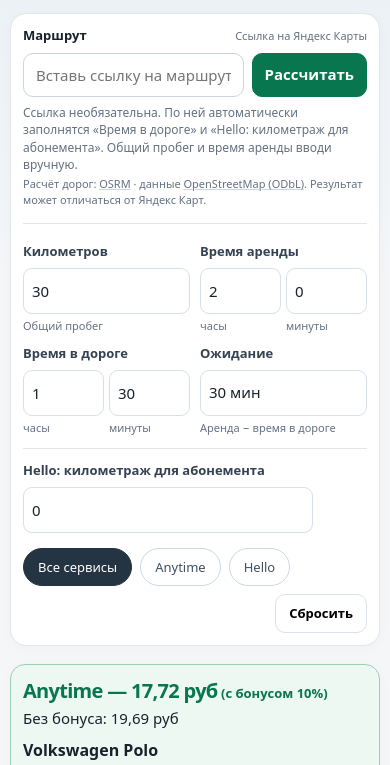
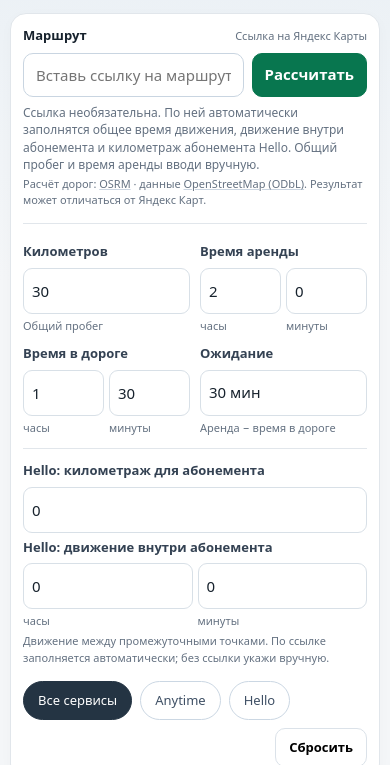
Before and after one commit to max8257479-max/max8257479-max.github.io, a plain HTML site: page index.html in a window 390 px wide. Shown: the part 79-844 px from the top of the page. Drawn offline with Linux system fonts and the light colour scheme.

Commit message:
fix: account for driving inside Hello subscriptions

```diff
--- a/index.html
+++ b/index.html
@@ -50,13 +50,13 @@ body{background:linear-gradient(180deg,#eaf0f5 0,#f4f6f8 360px);font:15px/1.45 s
 .route-status.error{color:#a34b0b}
 .route-attribution{margin-top:3px;line-height:1.4}
 .route-attribution a{color:inherit;text-decoration:underline;text-decoration-color:#cbd5e1}
-.hello-km-block{grid-template-columns:minmax(0,290px)}
+.hello-km-block{grid-template-columns:repeat(2,minmax(0,290px));align-items:start}@media(max-width:600px){.hello-km-block{grid-template-columns:1fr}}
 @media(max-width:600px){.route-entry{grid-template-columns:minmax(0,1fr) auto}.route-entry button{padding:0 12px}}
 </style></head><body><div class="wrap"><header><div><h1>Anytime <span style="color:#93a2b5">vs</span> Hello</h1></div><div class="badgetop" id="dataStatus" title="Hello: официальный сайт. Anytime: публичная проверка и ручное подтверждение полной тарифной матрицы.">Данные: 23.11.2026 · резервная база</div></header>
 <div class="panel"><section class="route-panel" aria-label="Маршрут">
  <div class="route-head"><label for="routeUrl">Маршрут</label><span>Ссылка на Яндекс Карты</span></div>
  <div class="route-entry"><input id="routeUrl" type="url" inputmode="url" placeholder="Вставь ссылку на маршрут" autocomplete="off"><button id="routeCalculate" type="button">Рассчитать</button></div>
- <div id="routeStatus" class="route-status" aria-live="polite">Ссылка необязательна. По ней автоматически заполнятся «Время в дороге» и «Hello: километраж для абонемента». Общий пробег и время аренды вводи вручную.</div>
+ <div id="routeStatus" class="route-status" aria-live="polite">Ссылка необязательна. По ней автоматически заполнятся общее время движения, движение внутри абонемента и километраж абонемента Hello. Общий пробег и время аренды вводи вручную.</div>
  <div class="route-attribution">Расчёт дорог: <a href="https://project-osrm.org/" target="_blank" rel="noopener">OSRM</a> · данные <a href="https://www.openstreetmap.org/copyright" target="_blank" rel="noopener">OpenStreetMap (ODbL)</a>. Результат может отличаться от Яндекс Карт.</div>
 </section>
 <div class="formgrid">
@@ -64,7 +64,7 @@ body{background:linear-gradient(180deg,#eaf0f5 0,#f4f6f8 360px);font:15px/1.45 s
 <fieldset class="field timefield"><legend>Время аренды</legend><div class="timepair"><div><input id="hours" aria-label="Время аренды — часы" type="number" step="1" min="0" max="720" value="2"><small>часы</small></div><div><input id="minutes" aria-label="Время аренды — минуты" type="number" step="1" min="0" max="59" value="0"><small>минуты</small></div></div></fieldset>
 <fieldset class="field timefield"><legend>Время в дороге</legend><div class="timepair"><div><input id="driveHours" aria-label="Время в дороге — часы" type="number" step="1" min="0" max="720" value="1"><small>часы</small></div><div><input id="driveMinutes" aria-label="Время в дороге — минуты" type="number" step="1" min="0" max="59" value="30"><small>минуты</small></div></div></fieldset>
 <div class="field waiting"><label for="parking">Ожидание</label><output id="parking" aria-live="polite" for="hours minutes driveHours driveMinutes">0 ч 30 мин</output><small>Аренда − время в дороге</small></div>
-</div><section class="hello-km-block"><div class="field"><label for="helloPackageKm">Hello: километраж для абонемента</label><input id="helloPackageKm" type="number" inputmode="decimal" step="any" min="0" max="30" value="0" aria-describedby="helloKmError"><div id="helloKmError" class="hello-km-error" aria-live="polite" hidden></div></div></section><div class="controls"><button class="chip active" data-provider="all">Все сервисы</button><button class="chip" data-provider="Anytime">Anytime</button><button class="chip" data-provider="Hello">Hello</button><button id="reset" class="btnsecondary" style="margin-left:auto">Сбросить</button></div>
+</div><section class="hello-km-block"><div class="field"><label for="helloPackageKm">Hello: километраж для абонемента</label><input id="helloPackageKm" type="number" inputmode="decimal" step="any" min="0" max="30" value="0" aria-describedby="helloKmError"><div id="helloKmError" class="hello-km-error" aria-live="polite" hidden></div></div><fieldset class="field timefield"><legend>Hello: движение внутри абонемента</legend><div class="timepair"><div><input id="helloPackageDriveHours" aria-label="Hello: движение внутри абонемента — часы" type="number" step="1" min="0" max="720" value="0"><small>часы</small></div><div><input id="helloPackageDriveMinutes" aria-label="Hello: движение внутри абонемента — минуты" type="number" step="1" min="0" max="59" value="0"><small>минуты</small></div></div><small class="hello-km-help">Движение между промежуточными точками. По ссылке заполняется автоматически; без ссылки укажи вручную.</small><div id="helloPackageDriveError" class="hello-km-error" aria-live="polite" hidden></div></fieldset></section><div class="controls"><button class="chip active" data-provider="all">Все сервисы</button><button class="chip" data-provider="Anytime">Anytime</button><button class="chip" data-provider="Hello">Hello</button><button id="reset" class="btnsecondary" style="margin-left:auto">Сбросить</button></div>
 </div>
 <div id="warning" class="warnbox" style="display:none"></div><div class="summary" aria-live="polite"><h2 id="count">Подбираем варианты...</h2><div id="grossPrice" class="gross-price" hidden></div><div id="winningModel" class="winning-model" hidden></div><div id="winningTariff" class="winning-tariff" hidden></div><div id="paymentNote" class="payment-note" hidden></div><div id="trip" class="muted"></div></div><div id="results" class="results"></div>
 <div class="foot">Автообновление доступно при открытии калькулятора через опубликованную веб-ссылку. Локальный HTML использует встроенную резервную базу. Калькулятор не бронирует автомобиль.</div></div>
@@ -1113,28 +1113,40 @@ function anytimeOptions(v,t,distance,stop,includeApprox){
  }
  return includeApprox?options:options.filter(p=>p.status==='подтверждено');
 }
-function helloOptions(v,t,distance,stop,includeMixed=true,packageKm=0){
+function helloOptions(v,t,distance,stop,includeMixed=true,packageKm=0,packageDrive=0){
  const drive=t-stop;
+ const outerDrive=Math.max(0,drive-packageDrive);
+ const packageTime=packageDrive+stop;
  let options=[{label:'Минутный тариф',cost:round2(drive*v.move+stop*v.park),status:'подтверждено',base:drive*v.move+stop*v.park,kmCharge:0,over:0}];
  for(const p of v.packages){
   if(p.minutes<t)continue; // no invented extrapolation rule
-  options.push({label:`Абонемент · ${p.label}`,cap:p.minutes,cost:round2(p.price+distance*v.km),base:p.price,kmCharge:distance*v.km,over:0,status:'подтверждено'});
+  options.push({label:'Абонемент · '+p.label,cap:p.minutes,cost:round2(p.price+distance*v.km),base:p.price,kmCharge:distance*v.km,over:0,status:'подтверждено'});
  }
- if(includeMixed&&drive>0&&stop>0){
+ if(includeMixed&&outerDrive>0&&packageTime>0){
   for(const p of v.packages.filter(p=>[180,360,540].includes(p.minutes))){
-   // Outer legs use minute billing; the middle interval includes travel on the subscription.
-   const uncoveredWait=Math.max(0,stop-p.minutes), unused=Math.max(0,p.minutes-stop);
-   const moveCost=drive*v.move, waitCost=uncoveredWait*v.park, kmCharge=packageKm*v.km;
-   const label=`Минутный + абонемент ${p.label} + минутный`;
-   const mixDetail=`Дорога туда и обратно: ${timeText(drive)} (${fmt(moveCost)} руб) · Абонемент ${p.label}: ${fmt(p.price)} руб · Средняя часть: ${timeText(stop)}${uncoveredWait?` · Ожидание сверх абонемента: ${timeText(uncoveredWait)} (${fmt(waitCost)} руб)`:''}${unused?` · Неиспользованное время: ${timeText(unused)} (оплачено; нужен досрочный переход на минутный тариф)`:''} · Пробег по абонементу: ${packageKm.toLocaleString('ru-RU')} км × ${fmt(v.km)} руб/км = ${fmt(kmCharge)} руб.${uncoveredWait&&packageKm>0?' Весь указанный пробег предполагается внутри абонемента, остаток — стоянка.':''}`;
-   options.push({label,cost:round2(moveCost+p.price+waitCost+kmCharge),base:moveCost+p.price+waitCost,kmCharge,over:0,status:'условный сценарий',mixed:true,mixDetail,packageKm,estimated:true});
+   // First and last route legs use minute billing; every middle leg and all waiting are inside the subscription interval.
+   const extraTime=Math.max(0,packageTime-p.minutes);
+   const unused=Math.max(0,p.minutes-packageTime);
+   const extraDrive=packageTime>0?extraTime*packageDrive/packageTime:0;
+   const extraPark=extraTime-extraDrive;
+   const moveCost=outerDrive*v.move;
+   const extraMoveCost=extraDrive*v.move;
+   const extraParkCost=extraPark*v.park;
+   const kmCharge=packageKm*v.km;
+   const over=round2(extraMoveCost+extraParkCost);
+   const label='Минутный + абонемент '+p.label+' + минутный';
+   let mixDetail='Крайние участки по минутному тарифу: '+timeText(outerDrive)+' ('+fmt(moveCost)+' BYN) · Движение внутри абонемента: '+timeText(packageDrive)+' · Ожидание внутри маршрута: '+timeText(stop)+' · Средний участок: '+timeText(packageTime)+' · Абонемент '+p.label+': '+fmt(p.price)+' BYN';
+   if(extraTime>0)mixDetail+=' · Перерасход '+timeText(extraTime)+': ориентировочно '+timeText(extraDrive)+' движения ('+fmt(extraMoveCost)+' BYN) и '+timeText(extraPark)+' стоянки ('+fmt(extraParkCost)+' BYN); распределён пропорционально времени движения и ожидания';
+   if(unused>0)mixDetail+=' · Неиспользованное время: '+timeText(unused)+' (включено в стоимость абонемента)';
+   if(packageKm>0)mixDetail+=' · Пробег внутри абонемента: '+packageKm.toLocaleString('ru-RU')+' км × '+fmt(v.km)+' BYN/км = '+fmt(kmCharge)+' BYN';
+   options.push({label,cost:round2(moveCost+p.price+kmCharge+extraMoveCost+extraParkCost),base:round2(moveCost+p.price),kmCharge,over,status:extraTime>0?'оценка перерасхода':'условный сценарий',mixed:true,mixDetail,packageKm,packageDrive,outerDrive,packageTime,extraTime,extraDrive,extraPark,estimated:extraTime>0});
   }
  }
  return options;
 }
 const timeText=m=>[Math.floor(m/60)?`${Math.floor(m/60)} ч`:'',m%60?`${m%60} мин`:''].filter(Boolean).join(' ')||'0 ч';
 
-const ROUTE_STATUS_DEFAULT='Ссылка необязательна. По ней автоматически заполнятся «Время в дороге» и «Hello: километраж для абонемента». Общий пробег и время аренды вводи вручную.';
+const ROUTE_STATUS_DEFAULT='Ссылка необязательна. По ней автоматически заполнятся общее время движения, движение внутри абонемента и километраж абонемента Hello. Общий пробег и время аренды вводи вручную.';
 let routeRequestId=0,routeInFlightUrl='',lastAppliedRouteLink='',lastRouteRequestAt=0;
 function parseYandexRouteLink(raw){
  let url;
@@ -1178,27 +1190,32 @@ async function calculateRouteFromYandexLink(){
   if(data.code!=='Ok'||!data.routes||!data.routes.length)throw new Error('Не удалось построить маршрут по координатам из ссылки.');
   const route=data.routes[0],legs=route.legs;
   if(!legs||legs.length!==points.length-1||!legs.length)throw new Error('Сервис не вернул расстояния по всем участкам маршрута.');
-  const first=legs[0],last=legs[legs.length-1];
-  const outerDistance=legs.length===1?first.distance:first.distance+last.distance;
-  const outerDuration=legs.length===1?first.duration:first.duration+last.duration;
-  const packageDistance=Math.max(0,Number(route.distance)-outerDistance);
+  const middleLegs=legs.length>2?legs.slice(1,-1):[];
+  const totalDistance=legs.reduce((sum,leg)=>sum+Number(leg.distance||0),0);
+  const packageDistance=middleLegs.reduce((sum,leg)=>sum+Number(leg.distance||0),0);
+  const totalDurationSeconds=legs.reduce((sum,leg)=>sum+Number(leg.duration||0),0);
+  const packageDurationSeconds=middleLegs.reduce((sum,leg)=>sum+Number(leg.duration||0),0);
   const packageKm=Math.round(packageDistance/10)/100;
-  const driveMinutes=Math.max(0,Math.round(outerDuration/60));
-  if(!Number.isFinite(packageKm)||!Number.isFinite(driveMinutes))throw new Error('Получены некорректные значения расстояния или времени.');
+  const driveMinutes=Math.max(0,Math.round(totalDurationSeconds/60));
+  const packageDriveMinutes=Math.max(0,Math.round(packageDurationSeconds/60));
+  const outerDriveMinutes=Math.max(0,driveMinutes-packageDriveMinutes);
+  if(!Number.isFinite(packageKm)||!Number.isFinite(driveMinutes)||!Number.isFinite(packageDriveMinutes))throw new Error('Получены некорректные значения расстояния или времени.');
   if(requestId!==routeRequestId)return;
   $('helloPackageKm').value=String(packageKm);
   $('driveHours').value=String(Math.floor(driveMinutes/60));
   $('driveMinutes').value=String(driveMinutes%60);
+  $('helloPackageDriveHours').value=String(Math.floor(packageDriveMinutes/60));
+  $('helloPackageDriveMinutes').value=String(packageDriveMinutes%60);
   lastAppliedRouteLink=raw;
-  const totalKm=Number(route.distance)/1000;
-  const message='Готово: весь маршрут '+fmt(totalKm)+' км · в абонемент Hello '+fmt(packageKm)+' км · время в дороге '+timeText(driveMinutes)+'. Общий пробег и время аренды введи вручную.';
+  const totalKm=totalDistance/1000;
+  const message='Готово: весь маршрут '+fmt(totalKm)+' км · крайние участки по минутному тарифу '+timeText(outerDriveMinutes)+' · движение внутри абонемента '+timeText(packageDriveMinutes)+' · пробег внутри абонемента '+fmt(packageKm)+' км. Общий пробег и время аренды введи вручную.';
   status.textContent=message;
   status.className='route-status success';
   if(points.length===2)status.textContent+=' В ссылке только один участок: для комбинированного маршрута добавь обратный путь до стартовой точки.';
   calcAll();
  }catch(error){
   if(requestId!==routeRequestId)return;
-  status.textContent=(error&&error.message?error.message:'Не удалось рассчитать маршрут.')+' Время в дороге и километраж абонемента можно ввести вручную.';
+  status.textContent=(error&&error.message?error.message:'Не удалось рассчитать маршрут.')+' Общее время движения, движение внутри абонемента и километраж можно ввести вручную.';
   status.className='route-status error';
  }finally{
   if(requestId===routeRequestId){routeInFlightUrl='';button.disabled=false;button.textContent='Рассчитать';}
@@ -1209,19 +1226,26 @@ const bonusAmount=(v,cost)=>v.provider==='Anytime'?Math.round(cost*0.10*100)/100
 const effectiveCost=(v,cost)=>v.provider==='Anytime'?Math.round(cost*0.90*100)/100:cost;
 const compactLabel=label=>label.replace(/^Часы: /,'').replace(/^Дни: /,'');
 const priceText=(v,o)=>`${o.status==='подтверждено'?'':'≈ '}${fmt(effectiveCost(v,o.cost))}`;
-function getTrip(){const d=safe($('km').value), h=safe($('hours').value),m=safe($('minutes').value),dh=safe($('driveHours').value),dm=safe($('driveMinutes').value);return {d,t:Math.round(h*60+m),drive:Math.round(dh*60+dm)};}
+function getTrip(){const d=safe($('km').value),h=safe($('hours').value),m=safe($('minutes').value),dh=safe($('driveHours').value),dm=safe($('driveMinutes').value),pdh=safe($('helloPackageDriveHours').value),pdm=safe($('helloPackageDriveMinutes').value);return {d,t:Math.round(h*60+m),drive:Math.round(dh*60+dm),packageDrive:Math.round(pdh*60+pdm)};}
 function calcAll(){
- const {d,t,drive}=getTrip();
+ const {d,t,drive,packageDrive}=getTrip();
  const warn=[], valid=drive<=t&&t>0;
  const par=t-drive;
- const kmInput=$('helloPackageKm'), kmRaw=kmInput.value.trim(), packageKm=kmRaw===''?0:Number(kmRaw);
+ const kmInput=$('helloPackageKm'),kmRaw=kmInput.value.trim(),packageKm=kmRaw===''?0:Number(kmRaw);
+ const packageDriveHours=$('helloPackageDriveHours'),packageDriveMinutes=$('helloPackageDriveMinutes');
+ const packageDriveValid=packageDrive<=drive&&packageDriveHours.validity.valid&&packageDriveMinutes.validity.valid;
+ const packageTime=packageDrive+par;
+ const packageTimeValid=packageTime>0;
  kmInput.max=String(d);
  const kmValid=Number.isFinite(packageKm)&&packageKm>=0&&packageKm<=d&&!kmInput.validity.badInput;
- const mixedValid=kmValid&&(packageKm===0||par>0);
- const kmError=$('helloKmError');kmError.hidden=mixedValid;kmInput.classList.toggle('errorfield',!mixedValid);
- kmInput.setAttribute('aria-invalid',String(!mixedValid));
- kmError.textContent=!kmValid?'Укажи пробег от 0 до общего километража ('+d.toLocaleString('ru-RU')+' км).':!mixedValid?'Для пробега по абонементу нужно время на среднюю часть маршрута.':'';
- if(!mixedValid)warn.push('Комбинированные тарифы Hello временно исключены: проверь километраж абонемента.');
+ const mixedValid=kmValid&&packageDriveValid&&packageTimeValid;
+ const kmError=$('helloKmError');kmError.hidden=kmValid&&packageTimeValid;kmInput.classList.toggle('errorfield',!kmValid);
+ kmInput.setAttribute('aria-invalid',String(!kmValid));
+ kmError.textContent=!kmValid?'Укажи пробег от 0 до общего километража ('+d.toLocaleString('ru-RU')+' км).':!packageTimeValid?'Для комбинированного тарифа нужно время движения или ожидания между промежуточными точками.':'';
+ const packageDriveError=$('helloPackageDriveError');packageDriveError.hidden=packageDriveValid;packageDriveError.textContent=packageDriveValid?'':'Время движения внутри абонемента не может превышать общее время в дороге.';
+ packageDriveHours.classList.toggle('errorfield',!packageDriveValid);packageDriveMinutes.classList.toggle('errorfield',!packageDriveValid);
+ packageDriveHours.setAttribute('aria-invalid',String(!packageDriveValid));packageDriveMinutes.setAttribute('aria-invalid',String(!packageDriveValid));
+ if(!mixedValid)warn.push('Комбинированные тарифы Hello временно исключены: проверь километраж и время движения внутри абонемента.');
  const waiting=$('parking');waiting.textContent=drive>t?'—':timeText(par);waiting.classList.toggle('invalid',drive>t);
  for(const id of ['driveHours','driveMinutes'])$(id).classList.toggle('errorfield',drive>t);
  if(drive>t)warn.push('Время в дороге не может превышать время аренды. Исправь введённые значения.');
@@ -1231,7 +1255,7 @@ function calcAll(){
 
  const results=[];
  if(valid) for(const v of VEHICLES){
-  let opts=v.provider==='Anytime'?anytimeOptions(v,t,d,par,true):helloOptions(v,t,d,par,mixedValid,packageKm);
+  let opts=v.provider==='Anytime'?anytimeOptions(v,t,d,par,true):helloOptions(v,t,d,par,mixedValid,packageKm,packageDrive);
   opts.sort((a,b)=>a.cost-b.cost||Number(b.status==='подтверждено')-Number(a.status==='подтверждено'));
   if(opts.length>0)results.push({v,best:opts[0],options:opts});
  }
@@ -1268,7 +1292,8 @@ function calcAll(){
  }else if(overall){showChoice(overall);paymentNote.textContent='Для второго сервиса нет расчёта при этих условиях.';paymentNote.hidden=false;}
  else{count.textContent='Нет подходящих расчётов';}
  $('warning').style.display=warn.length?'':'none';$('warning').textContent=warn.join(' ');
- $('trip').textContent=valid?`${d.toLocaleString('ru-RU')} км · ${timeText(t)} аренды · ${timeText(drive)} в дороге · ${timeText(par)} ожидания`:'';
+ const packageDriveLabel=packageDrive>0?' · '+timeText(packageDrive)+' движения внутри абонемента':'';
+ $('trip').textContent=valid?`${d.toLocaleString('ru-RU')} км · ${timeText(t)} аренды · ${timeText(drive)} в дороге${packageDriveLabel} · ${timeText(par)} ожидания`:'';
  const holder=$('results');const expandedPlans=new Set([...holder.querySelectorAll('.car.open .plans')].map(el=>el.id));const expandedServices=new Set([...holder.querySelectorAll('.showmodels[aria-expanded="true"]')].map(el=>el.closest('.serviceboard').classList.contains('hello')?'Hello':'Anytime'));holder.innerHTML='';holder.classList.toggle('single',provider!=='all');
  for(const service of ['Anytime','Hello'].filter(x=>provider==='all'||x===provider)){
   const group=results.filter(r=>r.v.provider===service);
@@ -1316,16 +1341,16 @@ function calcAll(){
   holder.append(board);
  }
 }
-for(const id of ['km','hours','minutes','driveHours','driveMinutes','helloPackageKm'])$(id).addEventListener('input',calcAll);
+for(const id of ['km','hours','minutes','driveHours','driveMinutes','helloPackageKm','helloPackageDriveHours','helloPackageDriveMinutes'])$(id).addEventListener('input',calcAll);
 $('routeCalculate').addEventListener('click',calculateRouteFromYandexLink);
 $('routeUrl').addEventListener('change',calculateRouteFromYandexLink);
 $('routeUrl').addEventListener('paste',()=>setTimeout(calculateRouteFromYandexLink,0));
 $('routeUrl').addEventListener('input',()=>{
  const value=$('routeUrl').value.trim();
  if(!value){$('routeStatus').textContent=ROUTE_STATUS_DEFAULT;$('routeStatus').className='route-status';}
- else if(value!==lastAppliedRouteLink){$('routeStatus').textContent='Ссылка изменена. Рассчитай маршрут, чтобы обновить километраж абонемента и время в дороге.';$('routeStatus').className='route-status';}
+ else if(value!==lastAppliedRouteLink){$('routeStatus').textContent='Ссылка изменена. Рассчитай маршрут, чтобы обновить общее время движения, время движения внутри абонемента и километраж абонемента.';$('routeStatus').className='route-status';}
 });
 for(const chip of document.querySelectorAll('[data-provider]'))chip.addEventListener('click',()=>{provider=chip.dataset.provider;document.querySelectorAll('[data-provider]').forEach(c=>c.classList.toggle('active',c===chip));calcAll();});
-$('reset').addEventListener('click',()=>{$('results').innerHTML='';for(const [id,v] of [['km','30'],['hours','2'],['minutes','0'],['driveHours','1'],['driveMinutes','30'],['helloPackageKm','0']])$(id).value=v;$('routeUrl').value='';routeRequestId++;routeInFlightUrl='';lastAppliedRouteLink='';$('routeStatus').textContent=ROUTE_STATUS_DEFAULT;$('routeStatus').className='route-status';$('routeCalculate').disabled=false;$('routeCalculate').textContent='Рассчитать';provider='all';document.querySelectorAll('[data-provider]').forEach(c=>c.classList.toggle('active',c.dataset.provider==='all'));calcAll();});
+$('reset').addEventListener('click',()=>{$('results').innerHTML='';for(const [id,v] of [['km','30'],['hours','2'],['minutes','0'],['driveHours','1'],['driveMinutes','30'],['helloPackageKm','0'],['helloPackageDriveHours','0'],['helloPackageDriveMinutes','0']])$(id).value=v;$('routeUrl').value='';routeRequestId++;routeInFlightUrl='';lastAppliedRouteLink='';$('routeStatus').textContent=ROUTE_STATUS_DEFAULT;$('routeStatus').className='route-status';$('routeCalculate').disabled=false;$('routeCalculate').textContent='Рассчитать';provider='all';document.querySelectorAll('[data-provider]').forEach(c=>c.classList.toggle('active',c.dataset.provider==='all'));calcAll();});
 initTariffs();
 </script></body></html>
```
